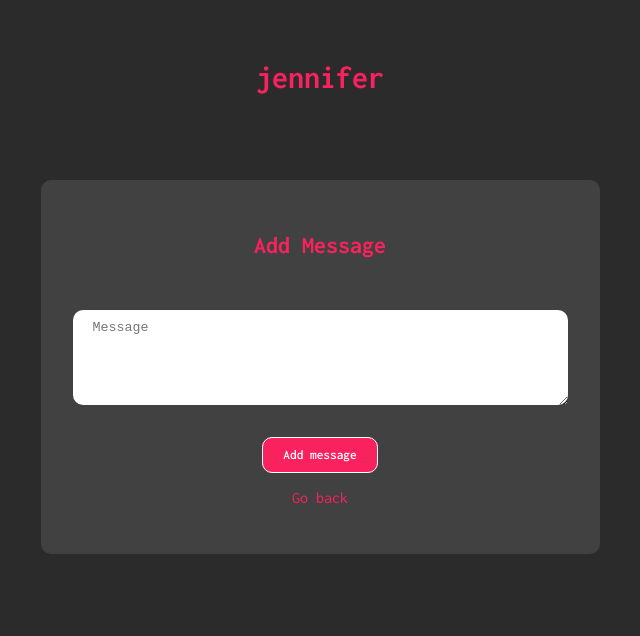
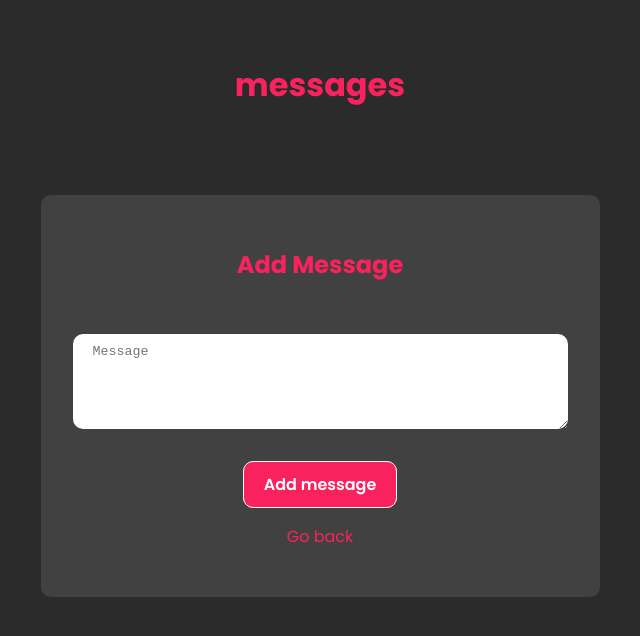
Before and after one commit to iths-jennifer-bunner/assessment-assignment, a React (Create React App) app: page /add in a window 1280 px wide. Shown: the top 636 px of the page, without its empty margins (320-960 px from the left). Built offline with nearby package versions, Linux system fonts and the light colour scheme; no server answers.

Commit message:
pagination buttons added

```diff
--- a/public/index.html
+++ b/public/index.html
@@ -15,9 +15,11 @@
       user's mobile device or desktop. See https://developers.google.com/web/fundamentals/web-app-manifest/
     -->
     <link rel="manifest" href="%PUBLIC_URL%/manifest.json" />
-    <link rel="preconnect" href="https://fonts.googleapis.com">
+
+<link rel="preconnect" href="https://fonts.googleapis.com">
 <link rel="preconnect" href="https://fonts.gstatic.com" crossorigin>
-<link href="https://fonts.googleapis.com/css2?family=Inconsolata:wght@200;300;400;500;600;700;800;900&display=swap" rel="stylesheet">
+<link href="https://fonts.googleapis.com/css2?family=Inconsolata:wght@200;300;400;500;600;700;800;900&family=Poppins:ital,wght@0,100;0,200;0,300;0,400;0,500;0,600;0,700;0,800;0,900;1,100;1,200;1,300;1,400;1,500;1,600;1,700;1,800;1,900&display=swap" rel="stylesheet">
+
 
 <script src="https://cdn.lordicon.com/libs/mssddfmo/lord-icon-2.1.0.js"></script>
 <script src="https://cdn.lordicon.com/libs/mssddfmo/lord-icon-2.1.0.js"></script>
--- a/src/App.js
+++ b/src/App.js
@@ -11,7 +11,7 @@ import EditMessage from "./components/EditMessage";
 function App() {
   const [messages, setMessages] = useState([]);
 
-  //retrieve messages
+  //-----------GET "post"-----------
   const retrieveMessages = async () => {
     const response = await api.get("/messages");
     return response.data;
@@ -19,37 +19,37 @@ function App() {
 
   const addMessageHandler = async (message) => {
     console.log(message);
+    const id = uuid();
     const request = {
-      id: uuid(),
-      url: `localhost:3006/messages/${uuid()}`,
+      id: id,
+      url: `localhost:3006/messages/` + id,
       timestamp: new Date().toLocaleDateString(),
       userId: uuid(),
       ...message,
     };
 
+    //-----------POST "post"-----------
     const response = await api.post("/messages", request);
     console.log(response);
     setMessages([...messages, response.data]);
   };
 
+  //-----------PUT (edit) "post"-----------
   const updateMessageHandler = async (updatedMessage) => {
     console.log("messages: ", messages);
     const response = await api.put(
       `/messages/${updatedMessage.id}`,
       updatedMessage
     );
-    console.log("responsedata here: ", response);
     const { id } = response.data;
-
     setMessages(
-      // messages
-      // response.data
       messages.map((message) => {
         return message.id === id ? { ...response.data } : message;
       })
     );
   };
 
+  //-----------DELETE "post"-----------
   const removeMessageHandler = async (id) => {
     await api.delete(`/messages/${id}`);
     const newMessageList = messages.filter((message) => {
@@ -67,7 +67,6 @@ function App() {
     getAllMessages();
   }, []);
 
-  useEffect(() => {}, [messages]);
   return (
     <div>
       <Router>
@@ -81,6 +80,8 @@ function App() {
                 {...props}
                 messages={messages}
                 getMessageId={removeMessageHandler}
+                {...props}
+                addMessageHandler={addMessageHandler}
               />
             )}
           />
--- a/src/App.scss
+++ b/src/App.scss
@@ -16,10 +16,11 @@ body{
   background-color: #fa225e;
   color: #ffff;
   font-weight: 600;
+  font-size: 16px;
   border: 1px solid #ffff;
   padding:10px 20px;
   transition: all .5s ease-in-out;
-  font-family: 'Inconsolata', monospace;
+  font-family: 'Poppins', sans-serif;
 }
 .button:hover{
   transform: scale(1.1);
@@ -49,11 +50,12 @@ body{
     display: flex;
     justify-content: flex-end;
     padding-bottom: 2rem;
-    font-weight: 100;
+    font-weight: 300;
   }
   &__toolLinks{
     display: flex;
     justify-content: flex-end;
+
   }
 }
 
@@ -67,7 +69,6 @@ a{
 }
 
 .form{
-  // border: 2px solid pink;
   display: flex;
   flex-direction: column;
   justify-content: center;
@@ -86,12 +87,23 @@ textarea{
   border: none;
   border-radius: 10px;
   padding:10px 20px;
-  // margin-left: 10px !important;
 }
 
 .hidden{
   display: none;
 }
 h2, div{
-  font-family: 'Inconsolata', monospace;
+  // font-family: 'Inconsolata', monospace;
+  font-family: 'Poppins', sans-serif;
 }
+
+.pagination-container{
+  display: flex;
+  justify-content: center;
+  align-items: center;
+}
+.pagination-button{
+  border: none;
+  border-radius: 10px;
+  margin: 1rem;
+}
--- a/src/components/Header.js
+++ b/src/components/Header.js
@@ -6,7 +6,7 @@ function Header() {
   return (
     <div className="container">
       <Link to="/">
-        <h1>jennifer</h1>
+        <h1>messages</h1>
       </Link>
     </div>
   );
--- a/src/components/MessageCard.js
+++ b/src/components/MessageCard.js
@@ -2,7 +2,7 @@ import React from "react";
 import { Link } from "react-router-dom";
 
 const MessageCard = (props) => {
-  const { id, message, userId, timestamp } = props.message;
+  const { id, message, timestamp } = props.message;
   return (
     <div className="message-container">
       <div className="content">
@@ -21,7 +21,9 @@ const MessageCard = (props) => {
           className="message message__toolLinks--trash"
           src="https:cdn.lordicon.com/gsqxdxog.json"
           trigger="hover"
-          colors="primary:#000,secondary:#fa225e"
+          stroke="100"
+          // scale="60"
+          colors="primary:#fa225e,secondary:#ffffff"
           onClick={() => props.clickHandler(id)}
           style={{ cursor: "pointer", paddingRight: "10px" }}
         ></lord-icon>
@@ -30,7 +32,8 @@ const MessageCard = (props) => {
             className="message message__toolLinks--edit"
             src="https://cdn.lordicon.com/puvaffet.json"
             trigger="hover"
-            colors="primary:#000,secondary:#fa225e"
+            stroke="100"
+            colors="primary:#ffffff,secondary:#fa225e"
             // style={{ width: "250px", height: "250px" }}
           ></lord-icon>
         </Link>
--- a/src/components/MessageList.js
+++ b/src/components/MessageList.js
@@ -4,7 +4,7 @@ import MessageCard from "./MessageCard";
 // import "./App.scss";
 
 const MessageList = (props) => {
-  console.log(props);
+  console.log("message-list: ", props);
 
   const deleteMessageHandler = (id) => {
     props.getMessageId(id);
@@ -21,6 +21,7 @@ const MessageList = (props) => {
         />
       );
     });
+
   return (
     <div className="container">
       <h2>Doing yoga on the boulders is the best way I to start my mornings</h2>
@@ -38,11 +39,23 @@ const MessageList = (props) => {
         <p>Video by Taryn Elliott from Pexels</p>
       </div>
       <div className="">{renderMessageList}</div>
-      <Link to="">
-        <div>
-          <p>show more comments</p>
-        </div>
-      </Link>
+
+      {/* <div id="pagination-control" className="pagination-container">
+        <button id="first" className="pagination-button">
+          ⇇
+        </button>
+        <button id="back" className="pagination-button">
+          ←
+        </button>
+        <div id="page-number" className="pagination-button"></div>
+        <button id="forward" className="pagination-button">
+          →
+        </button>
+        <button id="last" className="pagination-button">
+          ⇉
+        </button>
+      </div> */}
+
       <Link to="/add">
         <button className="button">Add Message</button>
       </Link>
```
Also changed, not shown: src/components/AddMessage.js (+0 -11 lines), 1 other file (tests, documents, lock files or other folders).
